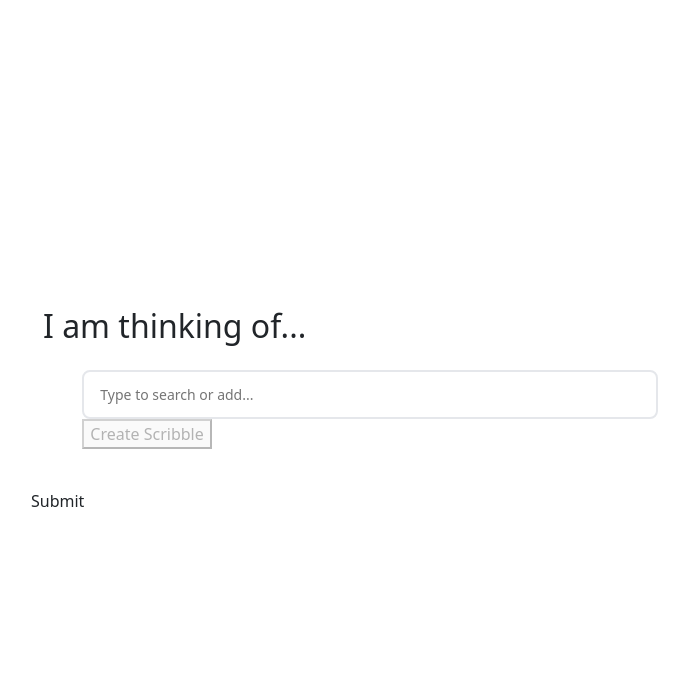
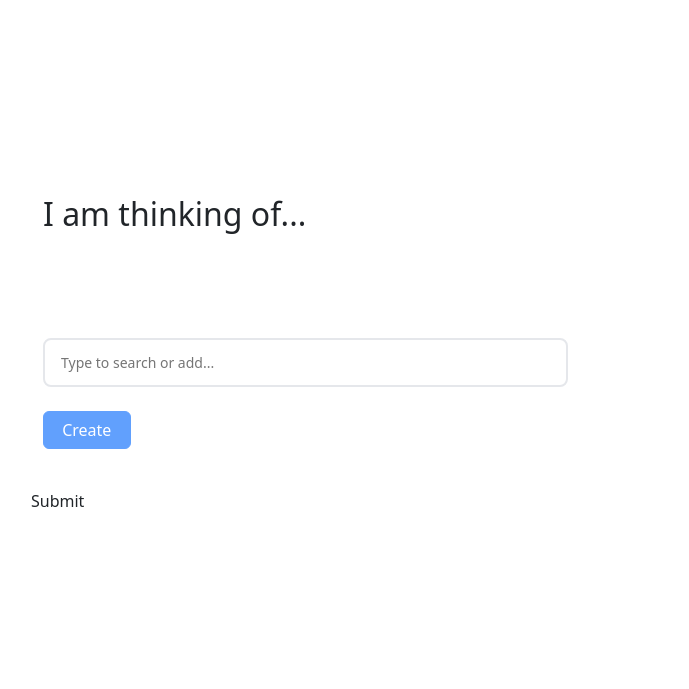
Before and after one commit to teaBag024/ScribbleBug, a Django app: page /scribbles/new in a window 1280 px wide. Shown: the part 153-842 px from the top of the page, without its empty margins (51-740 px from the left). Run offline with Django 5.2, Linux system fonts and the light colour scheme; some web fonts are replaced.

Commit message:
new scribbles page revamp?

```diff
--- a/scribblebug/templates/base.html
+++ b/scribblebug/templates/base.html
@@ -62,6 +62,30 @@
             }
         }
     </script>
+    <script>
+        (function () {
+            'use strict'
+
+            const getPreferredTheme = () => {
+                // Check if system prefers dark mode
+                return window.matchMedia('(prefers-color-scheme: dark)').matches ? 'dark' : 'light'
+            }
+
+            const setTheme = theme => {
+                // Apply the theme to the <html> element
+                document.documentElement.setAttribute('data-bs-theme', theme)
+            }
+
+            // Set the theme on page load based on system preference
+            setTheme(getPreferredTheme())
+
+            // Listen for changes in system preference
+            window.matchMedia('(prefers-color-scheme: dark)').addEventListener('change', () => {
+                setTheme(getPreferredTheme())
+            })
+        })()
+
+    </script>
 </head>
 <body>
     <nav class="navbar navbar-expand-lg bg-body-tertiary">
@@ -77,6 +101,7 @@
             </form>
         </div>
     </nav>
+
 <main class="container">
     {% block content %}
     {% endblock %}
--- a/scribblebug/templates/new_scribble.html
+++ b/scribblebug/templates/new_scribble.html
@@ -89,7 +89,6 @@
     display: flex;
     flex-wrap: wrap;
     gap: 8px;
-    margin-top: 12px;
 }
 
 .suggestion-btn {
@@ -106,6 +105,14 @@
 .suggestion-btn:hover {
     background: #e5e7eb;
 }
+
+.chip-container{
+    height: 10vh;
+    display: flex;
+    gap: 20px;
+    align-items: flex-start;
+}
+
 </style>
     <script type="module">
         import { createApp } from 'vue';
@@ -115,24 +122,30 @@
             delimiters: ['[[', ']]'],
             // language=Vue
             template: `
-          <div class="keyword-selector">
+                <div class="keyword-selector col-12">
+<div class="chip-container">
                     <div v-if="selected.length" class="selected-tags">
                         <span v-for="vibe in selected" :key="vibe" class="tag">
                             [[ vibe ]] <button @click="remove(vibe)">×</button>
                         </span>
                     </div>
-
-            <input v-model="input" @keydown.enter="add" placeholder="Type to search or add..." class="keyword-input">
-
                     <div v-if="input" class="suggestions">
                         <button v-for="vibe in filtered" :key="vibe" @click="addVibe(vibe)" class="suggestion-btn">
                             [[ vibe ]]
                         </button>
                     </div>
+</div>
 
-<button @click="submitForm" class="submit-btn" :disabled="selected.length == 0">
-            Create Scribble
+
+                    <input v-model="input" @keydown.enter="add" placeholder="Type to search or add..." class="keyword-input">
+
+                    <br>
+                    <br>
+
+                    <button @click="submitForm" type="button" class="col-2 submit-btn btn btn-primary" :disabled="selected.length == 0">
+                        Create
                     </button>
+
                 </div>
 `,
             data() {
```
Also changed, not shown: scribblebug/score_utils.py (added). Lines whose indentation alone changed are shown as unchanged.
